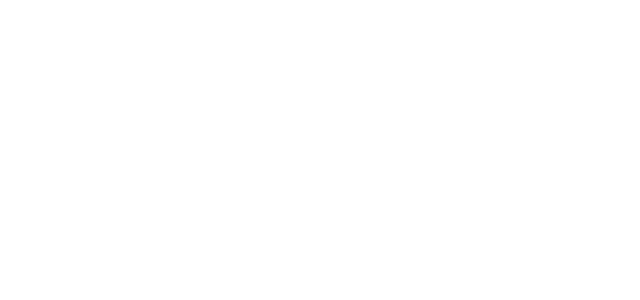
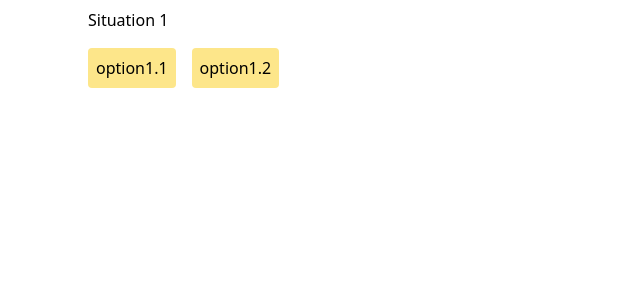
Before and after one commit to emepox/whatNext, a React (Create React App) app in the folder client/: page /story/1/1 in a window 1280 px wide. Before the commit this address had no page. Shown: the top 300 px of the page, without its empty margins (0-640 px from the left). Built offline with nearby package versions, Linux system fonts and the light colour scheme.

Commit message:
tructure done for the story shocase component

```diff
--- a/client/src/App.js
+++ b/client/src/App.js
@@ -1,10 +1,11 @@
 import './App.css';
 import { BrowserRouter, Routes, Route } from "react-router-dom";
-import Home from "./Home";
+import Home from "./components/Home";
 import React from "react";
 
 import Register from "./components/Register";
 import Login from "./components/Login";
+import Story from './components/Story';
 
 export default function App() {
   return (
@@ -14,6 +15,7 @@
           <Route path="/" element={<Home />}/>
           <Route path="/register" element={<Register />} />
           <Route path="/login" element={<Login />} />
+          <Route path="/story/:id/:page" element={<Story />} />
         </Routes>
       </BrowserRouter>
     </div>
--- /dev/null
+++ b/client/src/components/Story.js
@@ -0,0 +1,60 @@
+import React, { useEffect, useState } from "react";
+import { useParams, useNavigate } from "react-router-dom";
+import * as api from "../services/api";
+
+export default function Story() {
+  const navigate = useNavigate();
+  const { id, page } = useParams();
+  const [currentNode, setCurrentNode] = useState(null);
+  const [loading, setLoading] = useState(false);
+  const [image, setImage] = useState(null);
+
+  useEffect(() => getCurrentNode(page), [page]);
+  //   useEffect(() => {if (currentNode&&currentNode.media)getImage()}, [currentNode])
+
+  const getCurrentNode = async (id) => {
+    setLoading(true);
+    const node = await api.getNode(id);
+    console.log(node);
+    setCurrentNode(node);
+    setLoading(false);
+  };
+
+  //   const getImage = async () => {
+  //     import placeholder from "../img/placeholder.jpg"
+  //     setImage(placeholder)
+  //   }
+
+  return (
+    <div className="container flex-col mx-auto">
+      {loading && <div>loading</div>}
+      {currentNode && (
+        <div className="bg-grey-300">
+          <div>{image && <img src={image} />}</div>
+          <div className="w-24 m-2">{currentNode.situation}</div>
+          <div className="flex">
+          {currentNode.edges ? (
+            currentNode.edges.map((edge) => (
+              <div>
+                <button
+                  className="bg-yellow-200 p-2 rounded m-2"
+                  onClick={() => navigate(`/story/${id}/${edge.next}`)}
+                >
+                  {edge.option}
+                </button>
+              </div>
+            ))
+          ) : (
+            <button
+              className="bg-red-200 p-2 rounded"
+              onClick={() => navigate(`/story/${id}/1`)}
+            >
+              finish
+            </button>
+          )}
+          </div>
+        </div>
+      )}
+    </div>
+  );
+}
--- /dev/null
+++ b/client/src/services/api.js
@@ -0,0 +1,14 @@
+import axios from "axios";
+import fake_data_story1 from "./fake_data_story1.json"
+
+export async function getNode(id) {
+    //fake
+    return fake_data_story1.filter(e => +e.id === +id)[0]
+    //real
+    //try{
+    //         const node = await axios.get(`/nodes/${id}`)
+    //         return node
+    //     }catch(error){
+    //         return {error:error}
+    //     }
+}
--- a/client/services/fake_data_story1.json
+++ b/client/src/services/fake_data_story1.json
@@ -1,7 +1,7 @@
 [{
     "id": "1",
     "situation": "Situation 1",
-    "media": "../src/img/placeholder.jpg",
+    "media": "../img/placeholder",
     "storyId": "1",
     "edges":[
         {
@@ -17,7 +17,7 @@
 {
     "id": "2",
     "situation": "Situation 2",
-    "media": "../src/img/placeholder.jpg",
+    "media": "../img/placeholder.jpg",
     "storyId": "1",
     "edges":[
         {
@@ -33,7 +33,7 @@
 {
     "id": "3",
     "situation": "Situation 3",
-    "media": "../src/img/placeholder.jpg",
+    "media": "../img/placeholder.jpg",
     "storyId": "1",
     "edges":[
         {
@@ -49,24 +49,24 @@
 {
     "id": "4",
     "situation": "Outcome 1",
-    "media": "../src/img/placeholder.jpg",
+    "media": "../img/placeholder.jpg",
     "storyId": "1"
 },
 {
     "id": "5",
     "situation": "Outcome 2",
-    "media": "../src/img/placeholder.jpg",
+    "media": "../img/placeholder.jpg",
     "storyId": "1"
 },
 {
     "id": "6",
     "situation": "Outcome 3",
-    "media": "../src/img/placeholder.jpg",
+    "media": "../img/placeholder.jpg",
     "storyId": "1"
 },
 {
     "id": "7",
     "situation": "Outcome 4",
-    "media": "../src/img/placeholder.jpg",
+    "media": "../img/placeholder.jpg",
     "storyId": "1"
 }]
```
Also changed, not shown: client/src/components/Home.js (renamed from client/src/Home.js, +4 -4 lines), client/src/components/Navbar.js (renamed from client/src/Navbar.js), client/src/services/fake_data_stories.json (renamed from client/services/fake_data_stories.json), client/src/services/fake_data_user.json (renamed from client/services/fake_data_user.json).
